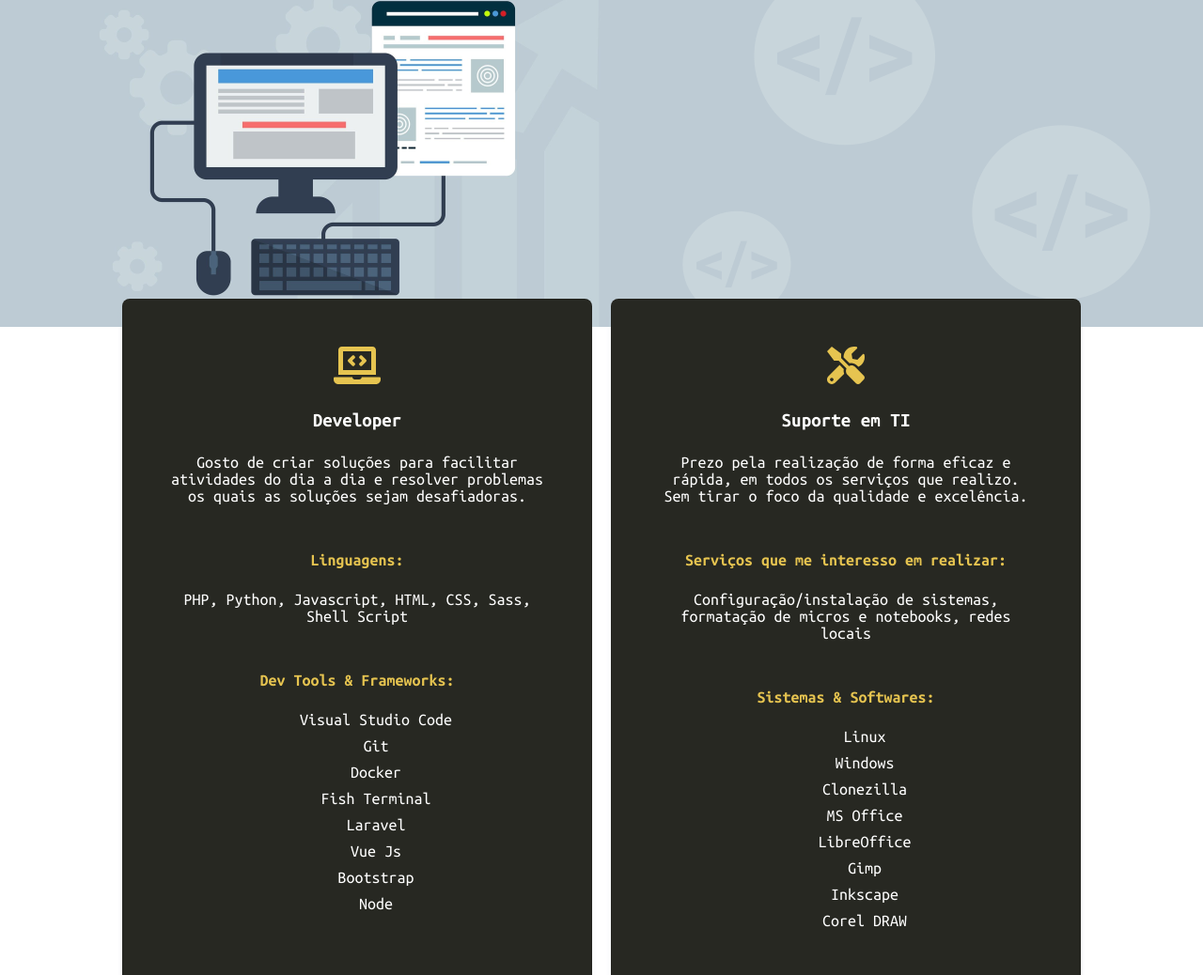
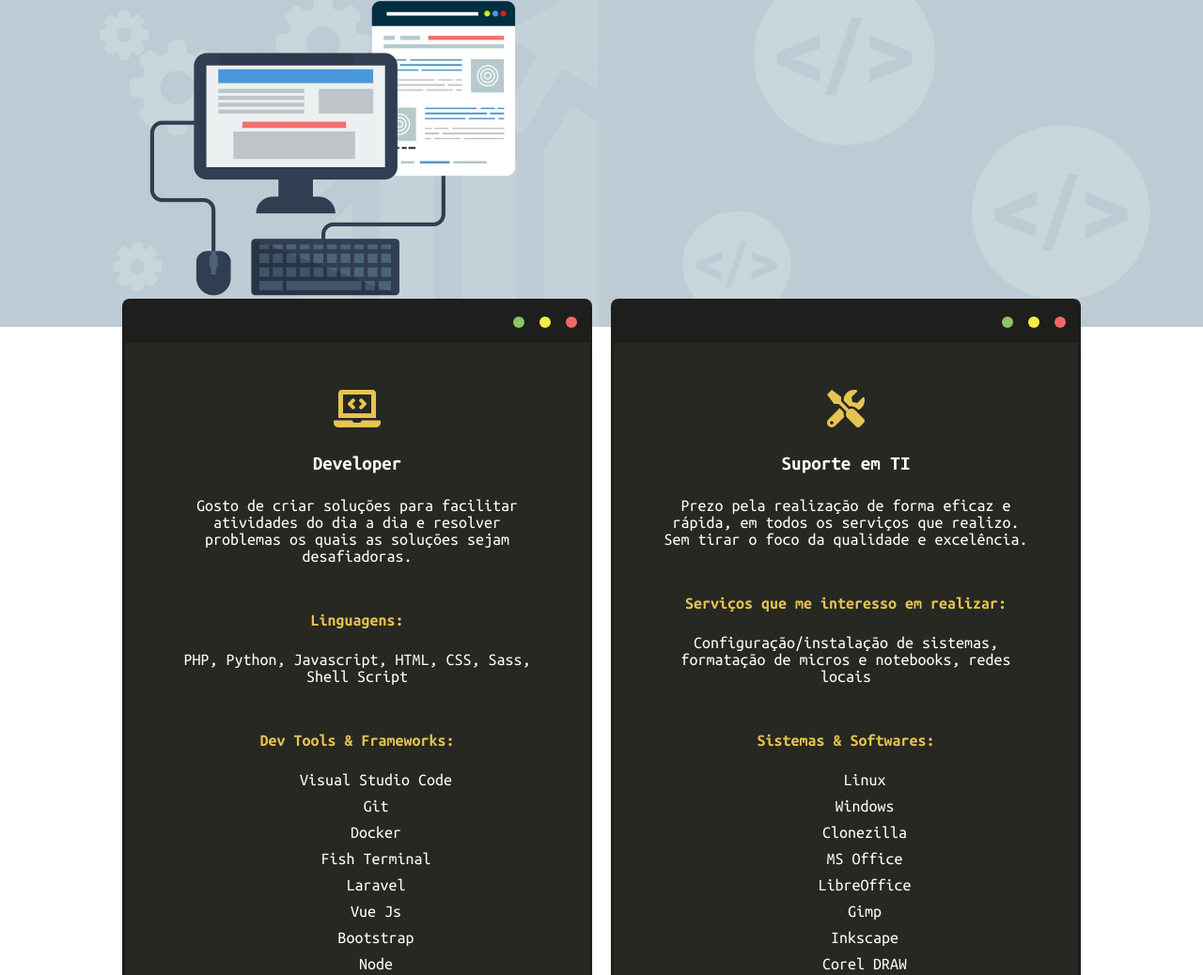
Before and after one commit to wsbittencourt/wsbittencourt.github.io, a plain HTML site: page index.html in a window 1280 px wide. Shown: the part 907-1945 px from the top of the page at 94% size. Drawn offline with Linux system fonts and the light colour scheme.

Commit message:
Criação do componente Window

```diff
--- a/css/estilo.css
+++ b/css/estilo.css
@@ -4,7 +4,7 @@ body {
   font-size: 18px;
   margin: 0;
   padding: 0;
-  font-family: 'Ubuntu Mono', monospace;
+  font-family: "Ubuntu Mono", monospace;
 }
 
 h1 {
@@ -13,21 +13,23 @@ h1 {
   color: #a6e22b;
 }
 
-h2 {
+h2.sub {
   font-size: 32px !important;
   margin-bottom: 10px !important;
   font-style: italic;
 }
 
+.left{
+  margin-right: 20px;
+}
+
 .card-left {
   color: #fff;
   background-color: #272822;
-  border: 1px solid rgba(0, 0, 0, 0.12);
+  border: 3px solid #1e1f1c;
   box-sizing: border-box;
-  border-radius: 8px;
   padding: 50px;
   width: 500px;
-  margin-right: 20px;
 
   box-shadow: 0 8px 8px -4px #bdcbd4;
 }
@@ -35,33 +37,80 @@ h2 {
 .card-right {
   color: #fff;
   background-color: #272822;
-  border: 1px solid rgba(0, 0, 0, 0.12);
+  border: 3px solid #1e1f1c;
   box-sizing: border-box;
-  border-radius: 8px;
   padding: 50px;
   width: 500px;
 
   box-shadow: 0 8px 8px -4px #bdcbd4;
 }
 
-.content>h3 {
+.content > h3 {
   margin: 25px 0;
 }
 
-.content>h4 {
+.content > h4 {
   color: #e6c450;
   margin-top: 50px;
 }
 
-.content>ul>li {
+.content > ul > li {
   text-align: center;
   margin: 10px 0;
 }
 
-.content>ul {
+.content > ul {
   list-style-type: none;
 }
 
+.windows{
+  border-top-left-radius: 8px;
+  border-top-right-radius: 8px;
+}
+
+.buttons{
+  display: block;
+}
+
+.titlebar {
+  background-color: #1e1f1c;
+  height: 44px;
+  border-top-left-radius: 8px;
+  border-top-right-radius: 8px;
+  padding: 16px;
+  box-sizing: border-box;
+  display: flex;
+  flex-direction: row-reverse;
+}
+.dot-close {
+  width: 12px;
+  height: 12px;
+  background-color: #ccc;
+  display: inline-block;
+  border-radius: 50%;
+  margin-left: 7px;
+  background-color: #ef6866;
+}
+
+.dot-minimise {
+  width: 12px;
+  height: 12px;
+  background-color: #ccc;
+  display: inline-block;
+  border-radius: 50%;
+  margin-left: 7px;
+  background-color: #f5ed49;
+}
+
+.dot-maximise {
+  width: 12px;
+  height: 12px;
+  background-color: #ccc;
+  display: inline-block;
+  border-radius: 50%;
+  margin-left: 7px;
+  background-color: #89c665;
+}
 
 #skills {
   display: flex;
@@ -71,7 +120,7 @@ h2 {
   text-align: center !important;
 }
 
-#abstract{
+#abstract {
   font-style: italic;
 }
 
@@ -106,19 +155,19 @@ h2 {
   height: 400px;
 }
 
-#works{
+#works {
   text-align: center !important;
   border-top: 1px solid rgba(0, 0, 0, 0.12);
   padding: 100px 30px;
 }
 
-#works>h2 {
+#works > h2 {
   font-style: bold !important;
 }
 
-#works>p>a,
-#works>p>a:visited,
-#works>p>a:hover {
+#works > p > a,
+#works > p > a:visited,
+#works > p > a:hover {
   color: #88846f !important;
   text-decoration: none !important;
   font-weight: 700 !important;
--- a/index.html
+++ b/index.html
@@ -12,7 +12,7 @@
 
         <h1>Desenvolvedor de Sistemas & Profissional de TI</h1>
 
-        <h2>Olá, sou o Wagner. Prazer em conhecê-lo!</h2>
+        <h2 class="sub">Olá, sou o Wagner. Prazer em conhecê-lo!</h2>
         <img style="padding-bottom: 20px !important;" id="avatar" src="img/avatar.png" alt="Profile photo">
         <section id="abstract">
             Atuo como Font-end Developer na <a id="huggy" href="https://www.huggy.io/" target="_blank">Huggy</a>, sou
@@ -25,7 +25,15 @@
 
     <section id="banner"></section>
     <section id="skills">
-        <div class="card-left">
+        <div class="window left">
+            <div class="titlebar">
+                <div class="buttons">
+                    <div class="dot-maximise"></div>
+                    <div class="dot-minimise"></div>
+                    <div class="dot-close"></div>
+                </div>
+            </div>
+            <section class="card-left">
                 <img src="img/icons/laptop-code-solid.svg" style="width: 50px">
                 <div class="content">
                     <h3>Developer</h3>
@@ -49,13 +57,23 @@
                         <li>Node</li>
                     </ul>
                 </div>
+            </section>
         </div>
 
-        <div class="card-right">
+        <div class="window">
+            <div class="titlebar">
+                <div class="buttons">
+                    <div class="dot-maximise"></div>
+                    <div class="dot-minimise"></div>
+                    <div class="dot-close"></div>
+                </div>
+            </div>
+            <section class="card-right">
                 <img src="img/icons/tools-solid.svg" style="width: 40px">
                 <div class="content">
                     <h3>Suporte em TI</h3>
-                <p>Prezo pela realização de forma eficaz e rápida, em todos os serviços que realizo. Sem tirar o foco da
+                    <p>Prezo pela realização de forma eficaz e rápida, em todos os serviços que realizo. Sem tirar o
+                        foco da
                         qualidade e excelência.</p>
                 </div>
                 <div class="content">
@@ -75,13 +93,15 @@
                         <li>Corel DRAW</li>
                     </ul>
                 </div>
+            </section>
         </div>
     </section>
 
     <section id="works">
         <h2>Meus trabalhos recentes</h2>
         <p>Aqui estão alguns projetos recentimente desenvolvidos por mim. Quer ver mais? <a target="_blank"
-                href=" https://api.whatsapp.com/send?phone=5575991713961&text=Olá,%20Wagner!">Mande uma mensagem</a>.</p>
+                href=" https://api.whatsapp.com/send?phone=5575991713961&text=Olá,%20Wagner!">Mande uma mensagem</a>.
+        </p>
     </section>
 
     <section id="footer">
```
Lines whose indentation alone changed are shown as unchanged.
